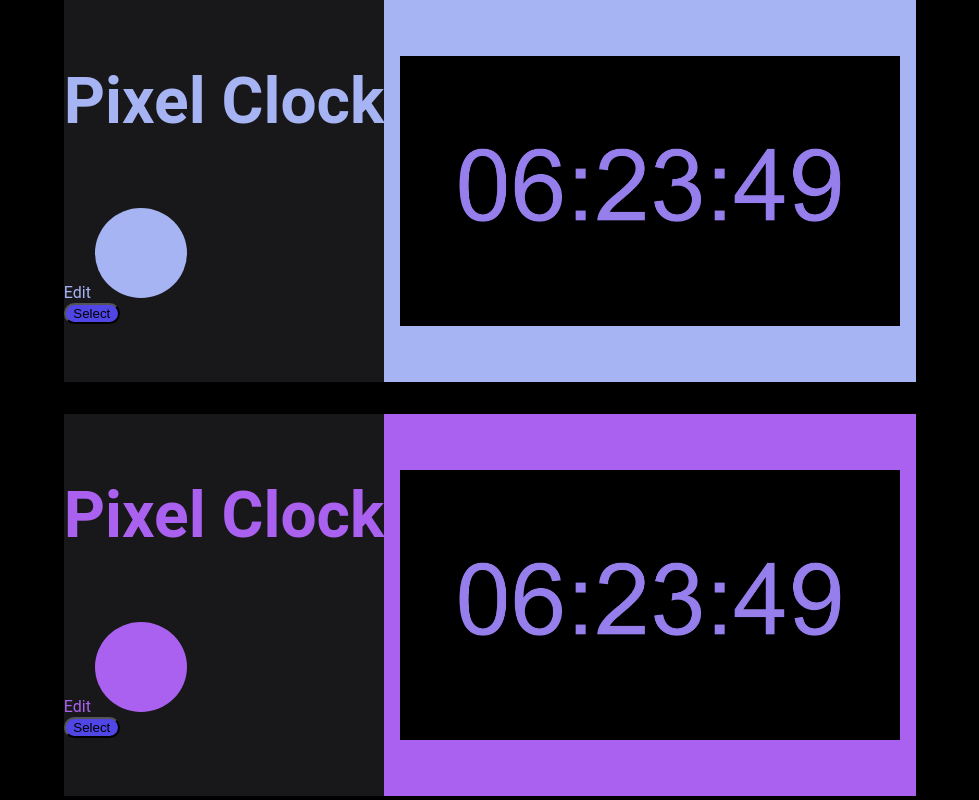
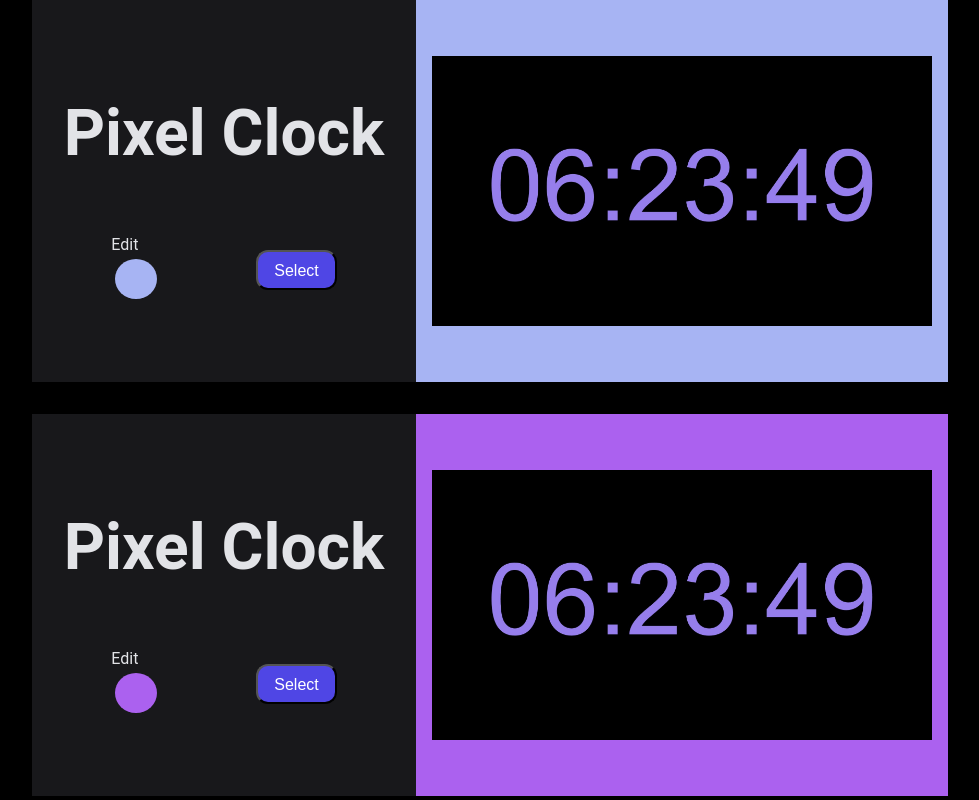
Before and after one commit to Jack-2077/tick-tock, a React (Create React App) app: page / in a window 1280 px wide. Shown: the top 800 px of the page, without its empty margins (150-1129 px from the left). Built offline with nearby package versions, Linux system fonts and the light colour scheme.

Commit message:
style: card buttons

```diff
--- a/src/components/Card.js
+++ b/src/components/Card.js
@@ -59,23 +59,29 @@ const StyledCard1 = styled.div`
   }
 `;
 
-const StyledCard = styled.div.attrs((props) => ({
-  style: {
-    color: props.color,
-  },
-}))`
-  /* background-color: rgb(23, 177, 141); */
+const StyledCard = styled.div`
   background: rgb(24 24 27 / 1);
   margin: 0 auto;
   display: flex;
 
   .info_container {
+    padding: 2rem;
     h3 {
       font-size: max(4em, 30px);
     }
   }
 
-  .img__container {
+  .input_buttons {
+    display: flex;
+    justify-content: space-around;
+    align-items: center;
+  }
+  .edit-color {
+    display: flex;
+    flex-direction: column;
+  }
+
+  .img_container {
     background: ${(props) => props.color};
     padding: 1rem;
     display: flex;
@@ -90,17 +96,27 @@ const StyledCard = styled.div.attrs((props) => ({
     height: 350px;
   }
   button {
+    cursor: pointer;
+    color: #ffffff;
+    height: 40px;
+    font-size: medium;
+    user-select: none;
     background-color: rgb(79 70 229 / 1);
     border-radius: 0.75rem;
-    width: 3.5rem;
+    padding: 10px 16px;
+    transition: transform 150ms;
+  }
+
+  button:hover {
+    transform: translateY(-2px);
   }
 
   input {
     -webkit-appearance: none;
     -moz-appearance: none;
     appearance: none;
-    width: 100px;
-    height: 100px;
+    width: 50px;
+    height: 50px;
     background-color: transparent;
     border: none;
     cursor: pointer;
@@ -140,7 +156,8 @@ export default function Card({ clock, primaryColor, children }) {
     <StyledCard color={primaryColor}>
       <div className='info_container'>
         <h3>Pixel Clock</h3>
-        <div>
+        <div className='input_buttons'>
+          <div className='edit-color'>
             <label htmlFor='input-color'>Edit</label>
             <input
               type='color'
@@ -151,8 +168,9 @@ export default function Card({ clock, primaryColor, children }) {
           </div>
           <button onClick={selectClockHandler}>Select</button>
         </div>
+      </div>
 
-      <div className='img__container'>
+      <div className='img_container'>
         <img src={placeholder} alt='preview of clock' />
       </div>
     </StyledCard>
```
Lines whose indentation alone changed are shown as unchanged.
